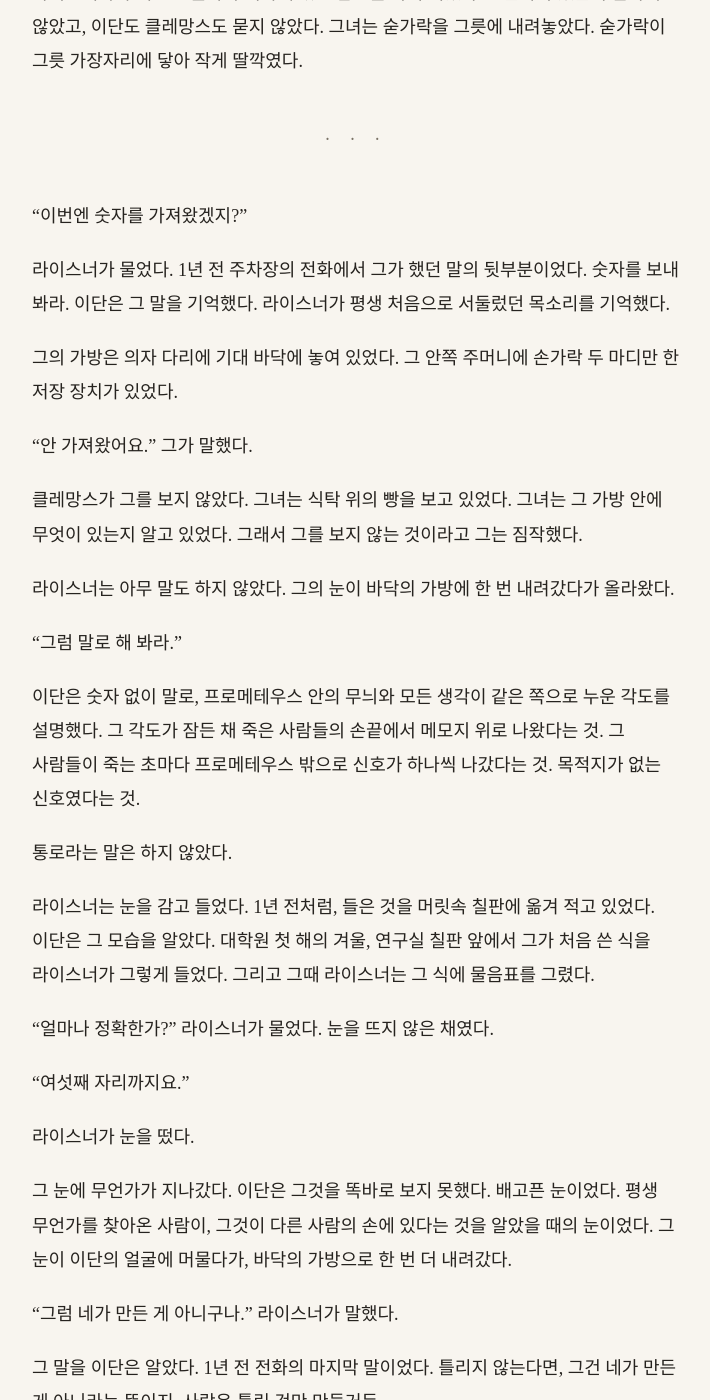
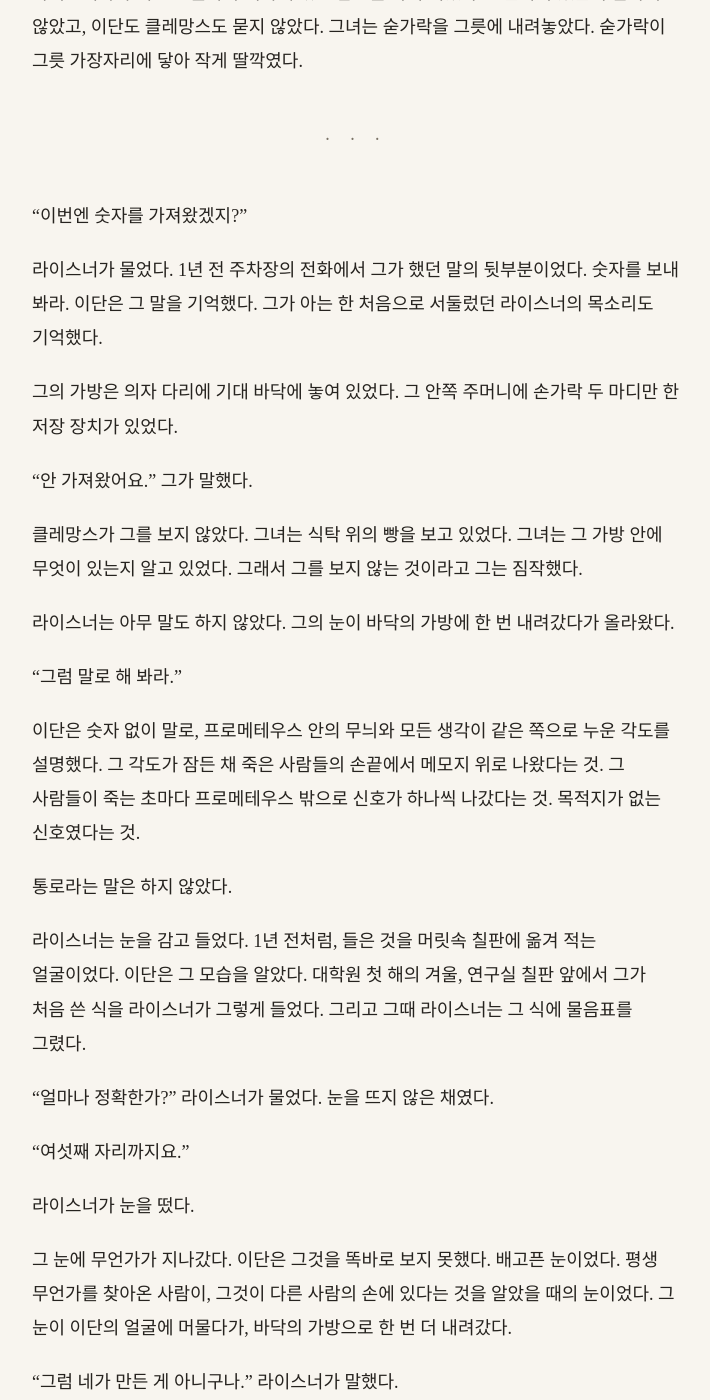
Before and after one commit to kangkkang/writer_s1_public, a Jekyll site: the page built from vol1/030.md, in a window 1280 px wide and 1400 px high, scrolled down 8447 px. Shown: the whole window, without its empty margins (284-994 px from the left). Built offline with Jekyll 4.4.1, drawn with Linux system fonts in a browser that asks for light colours; our own code applies the rules of GitHub Pages for plain Markdown files; some of the changed text lies outside the part shown.

Commit message:
Update from https://github.com/kangkkang/writer_s1/commit/c2d306697c98c3aecee4c007ca81a76e848acaf7

```diff
--- a/vol1/030.md
+++ b/vol1/030.md
@@ -138,7 +138,7 @@
 
 그녀는 대답하지 않았다. 그녀의 손가락이 무릎 위에서 한 번 움직였다가 멈추는 것을 이단은 보았다. 그 말을 수첩에 적고 싶은 얼굴이었다.
 
-클레망스가 먼저 숟가락을 들었다. 토마토 국물이 혀에 걸쭉하게 남았다. 빵은 국물에 적셔야 씹혔다. 이단은 그것을 한 숟가락씩 천천히 먹었다. 사흘 동안 그가 먹은 가장 따뜻한 것이었다.
+클레망스가 먼저 숟가락을 들었고, 이단이 뒤따라 떴다. 토마토 국물이 혀에 걸쭉하게 남았다. 빵은 국물에 적셔야 씹혔다. 그는 그것을 한 숟가락씩 천천히 먹었다. 사흘 동안 그가 먹은 가장 따뜻한 것이었다.
 
 라이스너는 숟가락을 들지 않았다. 식탁 건너편에서 두 사람이 먹는 것을 보았다.
 
@@ -152,7 +152,7 @@
 
 "보관함은 비어 있었어요." 이단이 말했다.
 
-라이스너는 놀라지 않고 고개를 끄덕였다.
+라이스너는 놀란 기색 없이 고개를 끄덕였다.
 
 "그랬구나."
 
@@ -178,7 +178,7 @@
 
 "이번엔 숫자를 가져왔겠지?"
 
-라이스너가 물었다. 1년 전 주차장의 전화에서 그가 했던 말의 뒷부분이었다. 숫자를 보내 봐라. 이단은 그 말을 기억했다. 라이스너가 평생 처음으로 서둘렀던 목소리를 기억했다.
+라이스너가 물었다. 1년 전 주차장의 전화에서 그가 했던 말의 뒷부분이었다. 숫자를 보내 봐라. 이단은 그 말을 기억했다. 그가 아는 한 처음으로 서둘렀던 라이스너의 목소리도 기억했다.
 
 그의 가방은 의자 다리에 기대 바닥에 놓여 있었다. 그 안쪽 주머니에 손가락 두 마디만 한 저장 장치가 있었다.
 
@@ -194,7 +194,7 @@
 
 통로라는 말은 하지 않았다.
 
-라이스너는 눈을 감고 들었다. 1년 전처럼, 들은 것을 머릿속 칠판에 옮겨 적고 있었다. 이단은 그 모습을 알았다. 대학원 첫 해의 겨울, 연구실 칠판 앞에서 그가 처음 쓴 식을 라이스너가 그렇게 들었다. 그리고 그때 라이스너는 그 식에 물음표를 그렸다.
+라이스너는 눈을 감고 들었다. 1년 전처럼, 들은 것을 머릿속 칠판에 옮겨 적는 얼굴이었다. 이단은 그 모습을 알았다. 대학원 첫 해의 겨울, 연구실 칠판 앞에서 그가 처음 쓴 식을 라이스너가 그렇게 들었다. 그리고 그때 라이스너는 그 식에 물음표를 그렸다.
 
 "얼마나 정확한가?" 라이스너가 물었다. 눈을 뜨지 않은 채였다.
 
```
Also changed, not shown: vol1/025.md (+1 -1 lines), vol1/031.md (+2 -2 lines), vol1/032.md (+5 -5 lines), vol1/033.md (+5 -1 lines).
